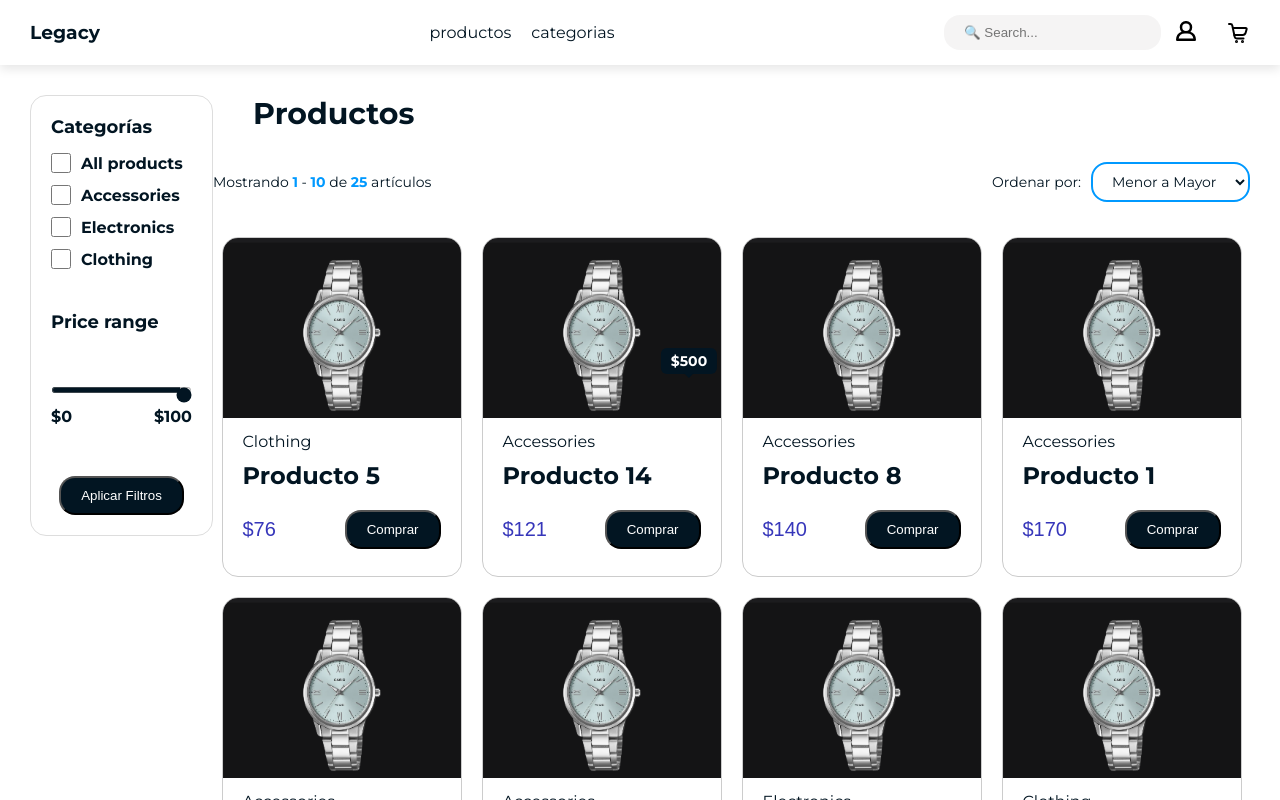
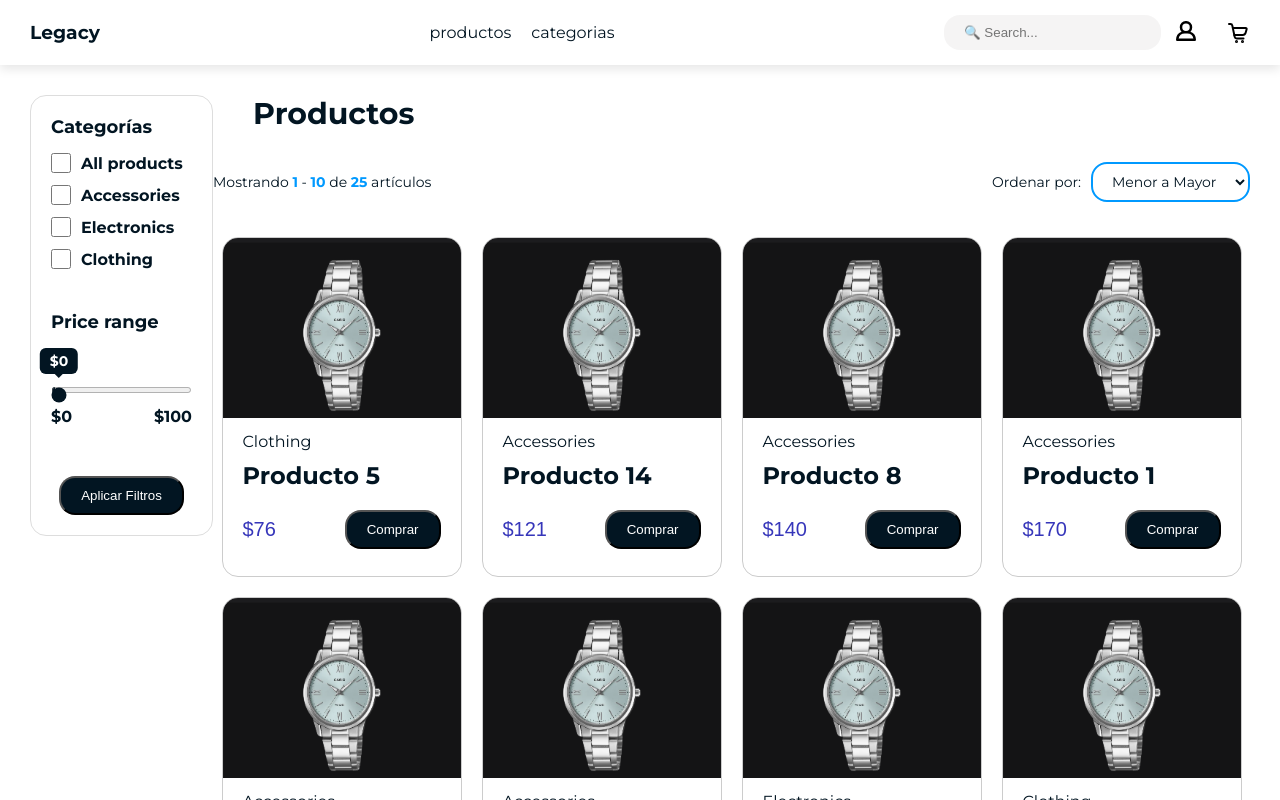
Before and after one commit to GeanfrancoGPD/prog_basada_componentes, a Vue app in the folder atomic_desing/: page / in a window 1280 px wide. Shown: the top 800 px of the page. Built offline with nearby package versions, Linux system fonts and the light colour scheme; a web font is replaced by a local one.

Commit message:
fix: Bubble de RangeSlider se desplazaba hacia el centro de la página
* Se corrige bug donde al primer refresh de la página, el bubble de
  RangeSlider se desplazaba hacia el centro de la página, y no encima
  del slider.
* Se deja el valor por defecto en RangeSlider en 0.

```diff
--- a/atomic_desing/src/components/atoms/RangeSlider.vue
+++ b/atomic_desing/src/components/atoms/RangeSlider.vue
@@ -4,7 +4,7 @@ import { computed } from 'vue';
 const props = defineProps({
   modelValue: {
     type: [Number, String],
-    default: 500
+    default: 0,
   },
   min: {
     type: [Number, String],
@@ -28,13 +28,26 @@ const handleInput = (event) => {
 
 // Calculamos la posición del bubble basándonos en el porcentaje
 const bubblePosition = computed(() => {
-  const val = Number(props.modelValue);
-  const min = Number(props.min);
-  const max = Number(props.max);
-  const percentage = ((val - min) / (max - min)) * 100;
+  const val = Number(props.modelValue) || 0;
+  const min = Number(props.min) || 0;
+  const max = Number(props.max) || 0;
+
+  const range = max - min;
+
+  // Evitar división por cero
+  let fraction = range === 0 ? 0 : (val - min) / range;
+
+  // Aseguramos que fraction sea un número válido entre 0 y 1
+  if (Number.isNaN(fraction)) {
+    fraction = 0;
+  } else {
+    fraction = Math.max(0, Math.min(1, fraction));
+  }
+
+  const percentage = fraction * 100;
 
   // Ajuste fino para que la burbuja no se desborde en los bordes
-  return `calc(${percentage}% + (${8 - percentage * 0.15}px))`;
+  return `calc(${percentage}% + (${8 - percentage * 0.16}px))`;
 });
 </script>
 
--- a/atomic_desing/src/components/organisms/Sidebar.vue
+++ b/atomic_desing/src/components/organisms/Sidebar.vue
@@ -5,7 +5,7 @@ import RangeSlider from '../atoms/RangeSlider.vue';
 import Button from '../atoms/Button.vue';
 import Label from '../atoms/Label.vue';
 
-const defaultPrice = ref(500);
+const defaultPrice = ref(0);
 </script>
 
 <template>
```
